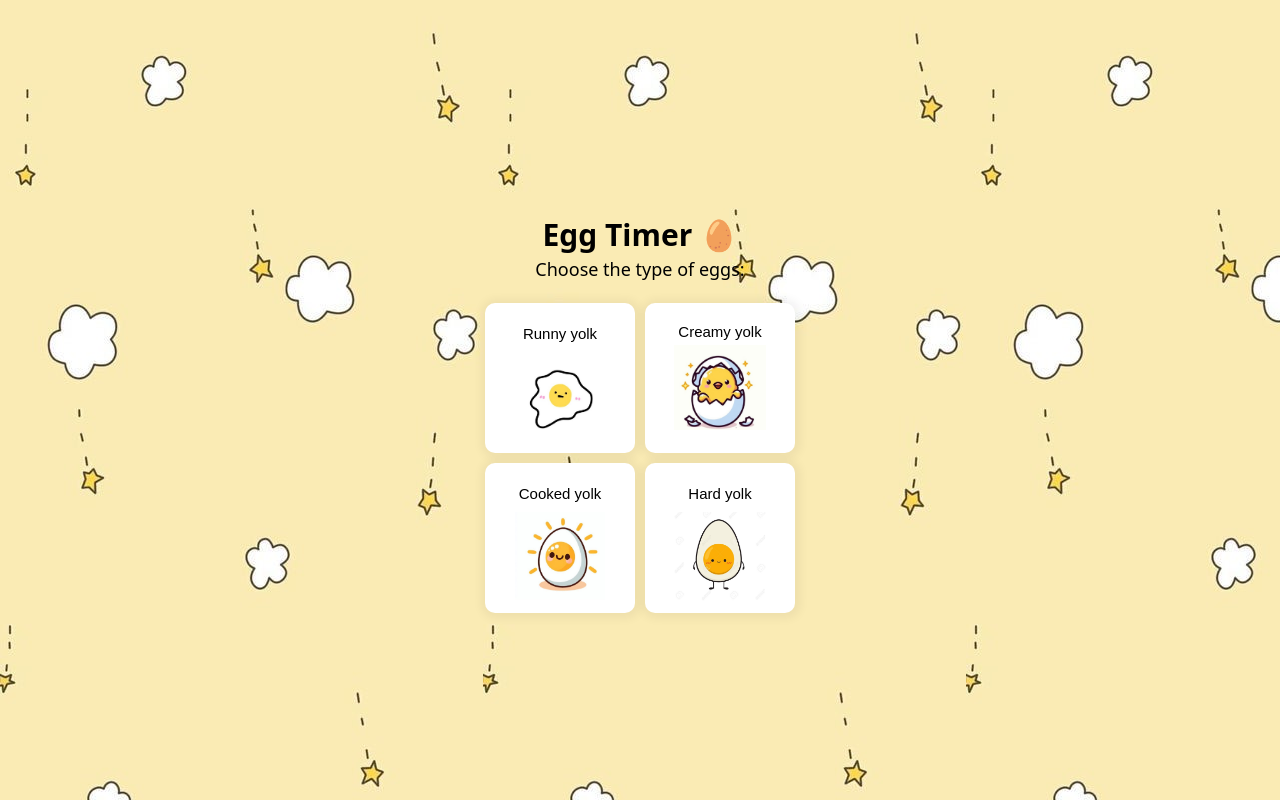
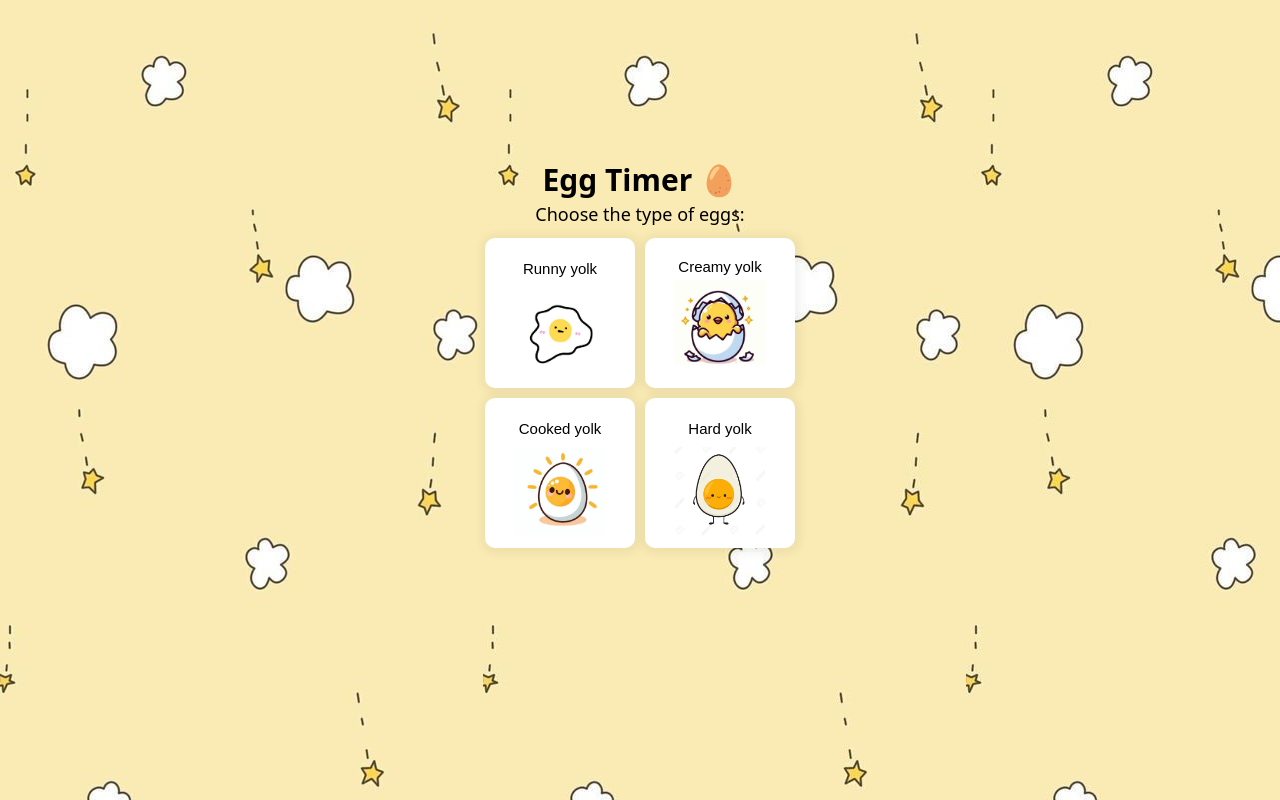
Before and after one commit to ariigrangetto/EggyTimer, a React (Vite) app: page / in a window 1280 px wide. Built offline with nearby package versions, Linux system fonts and the light colour scheme.

Commit message:
changing margin

```diff
--- a/src/App.css
+++ b/src/App.css
@@ -7,14 +7,15 @@ body{
 }
 
 .container{
-  margin-top: 20px;
+  margin-top: -120px;
 }
+
 
 .container1{
   justify-content: center;
   display: flex;
   margin:auto;
-  margin-top: 20px;
+  margin-top: 10px;
 }
 
 .runny{
```
